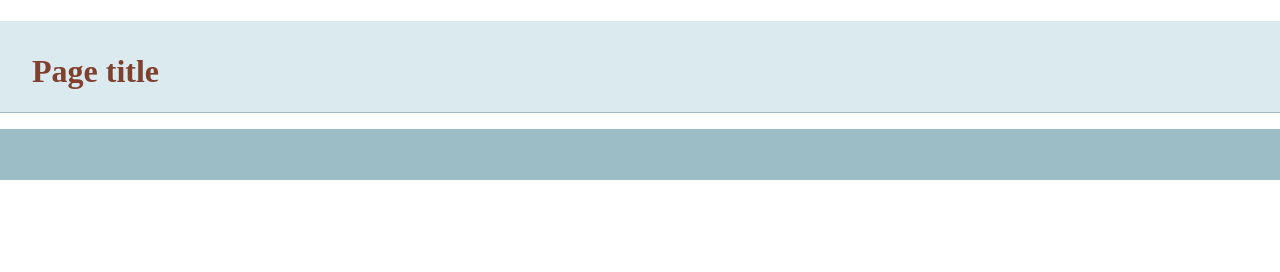
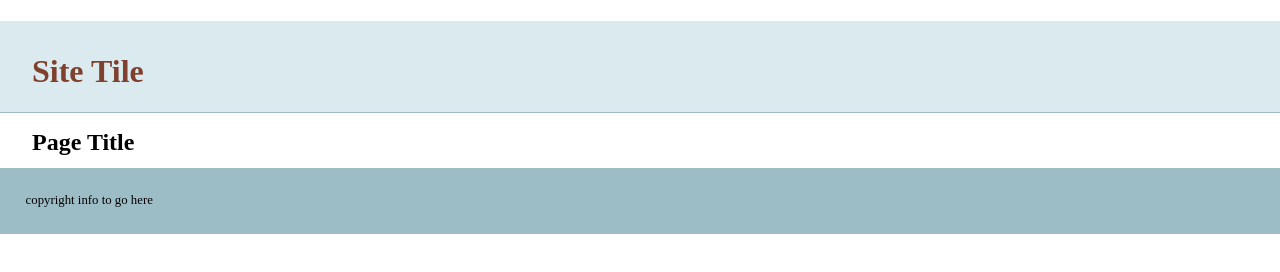
Before and after one commit to ihtoth/git-basics, a plain HTML site: page index.html in a window 1280 px wide. Drawn offline with nearby package versions, Linux system fonts and the light colour scheme.

Commit message:
added more to index.html template

```diff
--- a/index.html
+++ b/index.html
@@ -14,13 +14,14 @@
     </head>
     <body>
     <header>
-	<h1>Page title</h1>
+	<h1>Site Tile</h1>
     </header>
     <nav id="pageNav">
     </nav>
     <main>
+    <h2>Page Title</h2>
     </main>
-    <footer>
+    <footer>copyright info to go here
     </footer>
         <script>
 //use the modernizr load to load up external scripts. This will load the scripts asynchronously, but the order listed matters. Although it will load all scripts in parallel, it will execute them in the order listed
```
